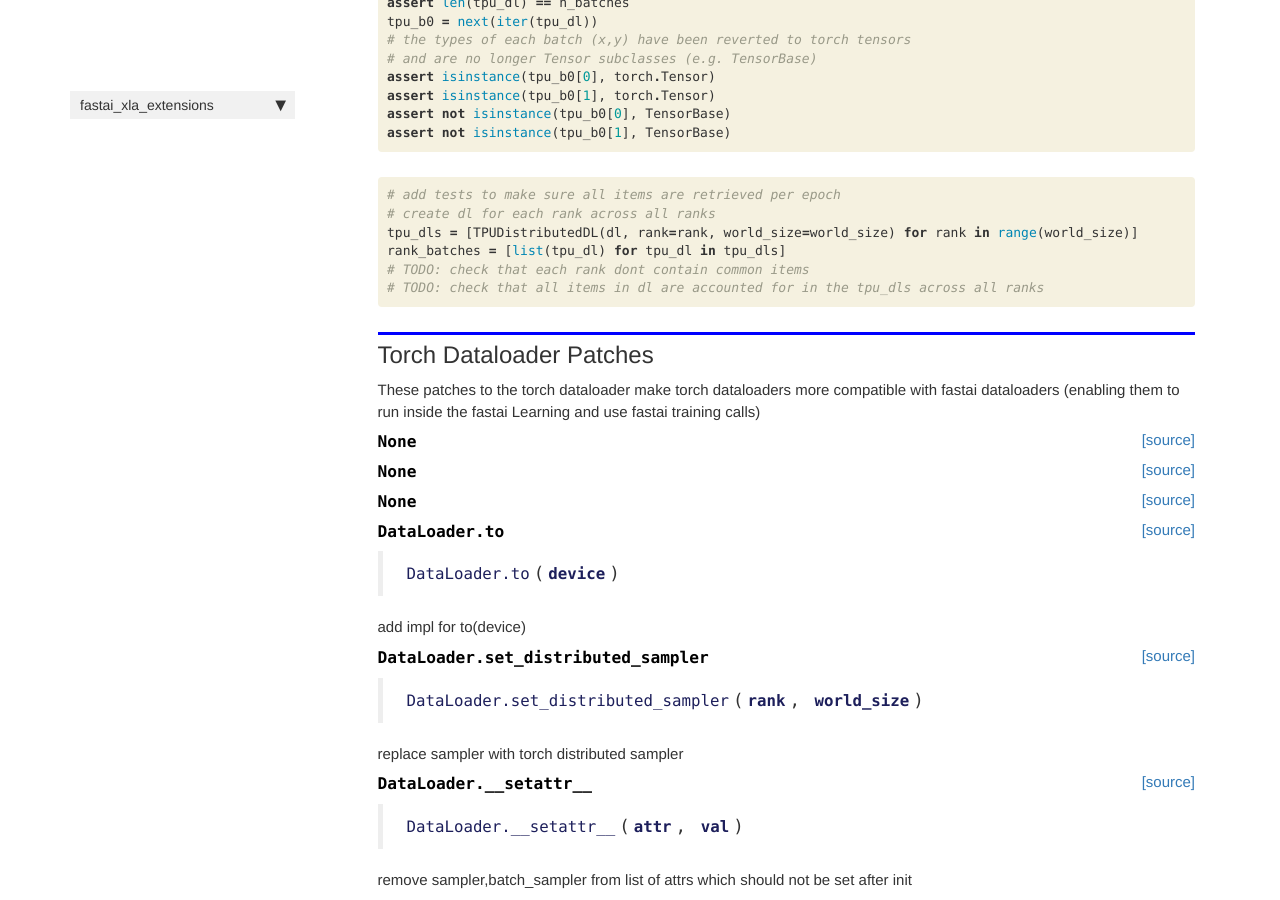
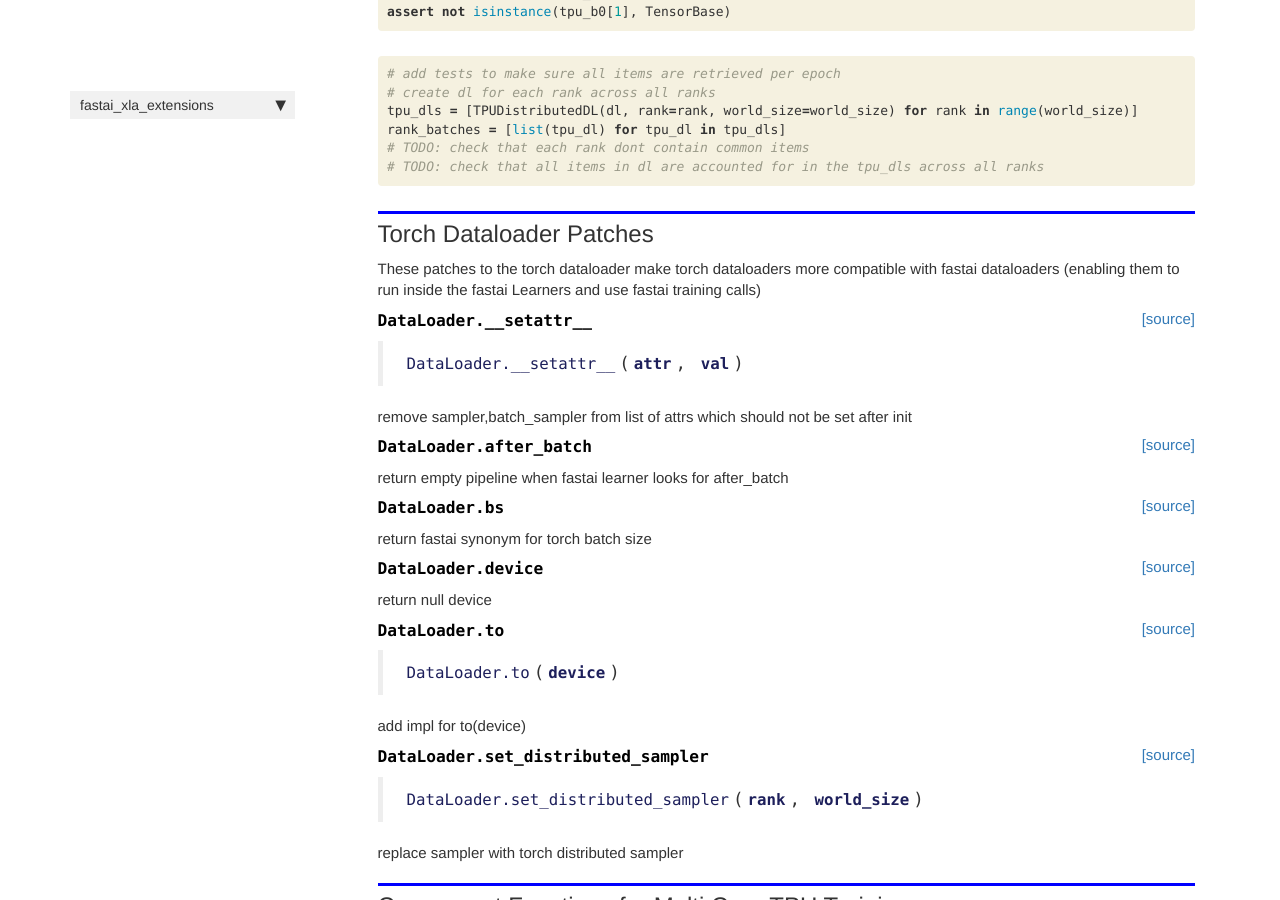
Before and after one commit to butchland/fastai_xla_extensions, a Jekyll site: the page built from docs/multi_core.base.html, in a window 1280 px wide and 900 px high, scrolled down 2318 px. Built offline with Jekyll 4.4.1, drawn with Linux system fonts in a browser that asks for light colours; nearby versions of some CDN libraries; comment, search, counter and statistics services are not loaded; some of the changed text lies outside the part shown.

Commit message:
Fix generated doc to remove None (workaround due to nbdev bug)
see https://github.com/fastai/nbdev/issues/441 for details

```diff
--- a/docs/multi_core.base.html
+++ b/docs/multi_core.base.html
@@ -254,7 +254,7 @@
 <div class="text_cell_render border-box-sizing rendered_html">
 <h2 id="Torch-Dataloader-Patches">Torch Dataloader Patches<a class="anchor-link" href="#Torch-Dataloader-Patches"> </a></h2><p>These patches to the torch dataloader make torch dataloaders
 more compatible with fastai dataloaders (enabling them to run
-inside the fastai Learning and use fastai training calls)</p>
+inside the fastai Learners and use fastai training calls)</p>
 
 </div>
 </div>
@@ -277,7 +277,10 @@
 
 
 <div class="output_markdown rendered_html output_subarea ">
-<h4 id="None" class="doc_header"><code>None</code><a href="" class="source_link" style="float:right">[source]</a></h4>
+<h4 id="DataLoader.__setattr__" class="doc_header"><code>DataLoader.__setattr__</code><a href="https://github.com/butchland/fastai_xla_extensions/tree/master/fastai_xla_extensions/multi_core/base.py#L170" class="source_link" style="float:right">[source]</a></h4><blockquote><p><code>DataLoader.__setattr__</code>(<strong><code>attr</code></strong>, <strong><code>val</code></strong>)</p>
+</blockquote>
+<p>remove sampler,batch_sampler from list of attrs which should not be set after init</p>
+
 </div>
 
 </div>
@@ -299,7 +302,8 @@
 
 
 <div class="output_markdown rendered_html output_subarea ">
-<h4 id="None" class="doc_header"><code>None</code><a href="" class="source_link" style="float:right">[source]</a></h4>
+<h4 id="DataLoader.after_batch" class="doc_header"><code>DataLoader.after_batch</code><a href="" class="source_link" style="float:right">[source]</a></h4><p>return empty pipeline when fastai learner looks for after_batch</p>
+
 </div>
 
 </div>
@@ -321,7 +325,31 @@
 
 
 <div class="output_markdown rendered_html output_subarea ">
-<h4 id="None" class="doc_header"><code>None</code><a href="" class="source_link" style="float:right">[source]</a></h4>
+<h4 id="DataLoader.bs" class="doc_header"><code>DataLoader.bs</code><a href="" class="source_link" style="float:right">[source]</a></h4><p>return fastai synonym for torch batch size</p>
+
+</div>
+
+</div>
+
+</div>
+</div>
+
+</div>
+    {% endraw %}
+
+    {% raw %}
+
+<div class="cell border-box-sizing code_cell rendered">
+
+<div class="output_wrapper">
+<div class="output">
+
+<div class="output_area">
+
+
+<div class="output_markdown rendered_html output_subarea ">
+<h4 id="DataLoader.device" class="doc_header"><code>DataLoader.device</code><a href="" class="source_link" style="float:right">[source]</a></h4><p>return null device</p>
+
 </div>
 
 </div>
@@ -385,85 +413,6 @@
     {% raw %}
 
 <div class="cell border-box-sizing code_cell rendered">
-
-</div>
-    {% endraw %}
-
-    {% raw %}
-
-<div class="cell border-box-sizing code_cell rendered">
-
-<div class="output_wrapper">
-<div class="output">
-
-<div class="output_area">
-
-
-<div class="output_markdown rendered_html output_subarea ">
-<h4 id="DataLoader.__setattr__" class="doc_header"><code>DataLoader.__setattr__</code><a href="__main__.py#L15" class="source_link" style="float:right">[source]</a></h4><blockquote><p><code>DataLoader.__setattr__</code>(<strong><code>attr</code></strong>, <strong><code>val</code></strong>)</p>
-</blockquote>
-<p>remove sampler,batch_sampler from list of attrs which should not be set after init</p>
-
-</div>
-
-</div>
-
-<div class="output_area">
-
-
-<div class="output_markdown rendered_html output_subarea ">
-<h4 id="DataLoader.after_batch" class="doc_header"><code>DataLoader.after_batch</code><a href="" class="source_link" style="float:right">[source]</a></h4><p>return empty pipeline when fastai learner looks for after_batch</p>
-
-</div>
-
-</div>
-
-<div class="output_area">
-
-
-<div class="output_markdown rendered_html output_subarea ">
-<h4 id="DataLoader.bs" class="doc_header"><code>DataLoader.bs</code><a href="" class="source_link" style="float:right">[source]</a></h4><p>return fastai synonym for torch batch size</p>
-
-</div>
-
-</div>
-
-<div class="output_area">
-
-
-<div class="output_markdown rendered_html output_subarea ">
-<h4 id="DataLoader.device" class="doc_header"><code>DataLoader.device</code><a href="" class="source_link" style="float:right">[source]</a></h4><p>return null device</p>
-
-</div>
-
-</div>
-
-<div class="output_area">
-
-
-<div class="output_markdown rendered_html output_subarea ">
-<h4 id="DataLoader.to" class="doc_header"><code>DataLoader.to</code><a href="__main__.py#L41" class="source_link" style="float:right">[source]</a></h4><blockquote><p><code>DataLoader.to</code>(<strong><code>device</code></strong>)</p>
-</blockquote>
-<p>add impl for to(device)</p>
-
-</div>
-
-</div>
-
-<div class="output_area">
-
-
-<div class="output_markdown rendered_html output_subarea ">
-<h4 id="DataLoader.set_distributed_sampler" class="doc_header"><code>DataLoader.set_distributed_sampler</code><a href="__main__.py#L47" class="source_link" style="float:right">[source]</a></h4><blockquote><p><code>DataLoader.set_distributed_sampler</code>(<strong><code>rank</code></strong>, <strong><code>world_size</code></strong>)</p>
-</blockquote>
-<p>replace sampler with torch distributed sampler</p>
-
-</div>
-
-</div>
-
-</div>
-</div>
 
 </div>
     {% endraw %}
```
Also changed, not shown: 1 other file.
